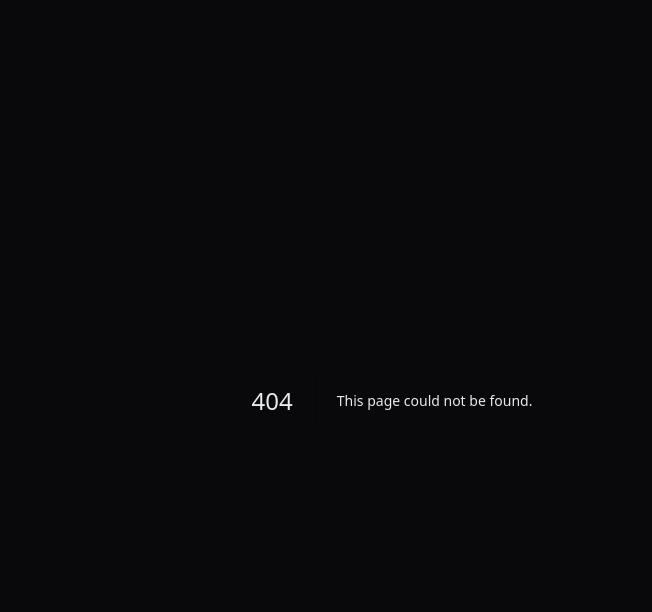
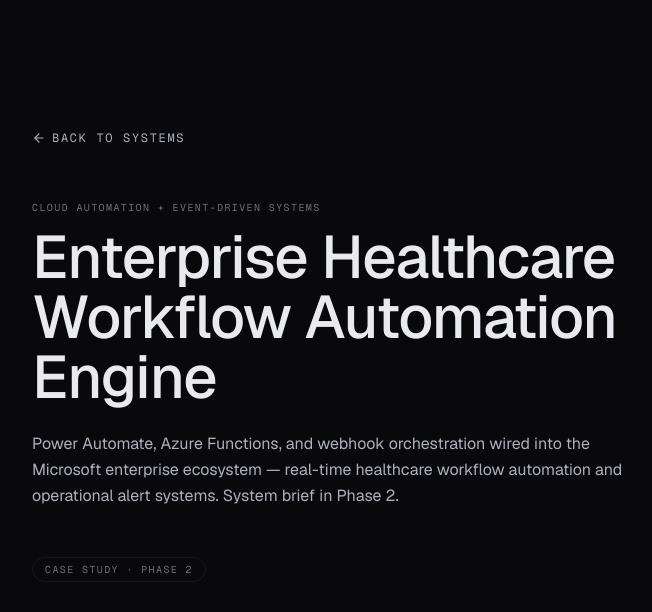
Before and after one commit to lloyd-delacruz/portfolio-website, a Next.js app in the folder frontend/: page /work/healthcare-automation-engine in a window 1280 px wide. Before the commit this address had no page. Shown: the top 612 px of the page, without its empty margins (248-900 px from the left). Built offline with nearby package versions, Linux system fonts and the light colour scheme.

Commit message:
feat(work): add placeholder route for Enterprise Healthcare Workflow Automation Engine

```diff
--- /dev/null
+++ b/frontend/src/app/work/healthcare-automation-engine/page.tsx
@@ -0,0 +1,16 @@
+import { PlaceholderCaseStudy } from '@/components/home/PlaceholderCaseStudy'
+import { ProjectMeta } from '@/components/work/ProjectMeta'
+
+export default function Page() {
+  return (
+    <div className="home2">
+      <PlaceholderCaseStudy
+        register="surface"
+        capability="cloud automation + event-driven systems"
+        title="Enterprise Healthcare Workflow Automation Engine"
+        description="Power Automate, Azure Functions, and webhook orchestration wired into the Microsoft enterprise ecosystem — real-time healthcare workflow automation and operational alert systems. System brief in Phase 2."
+      />
+      <ProjectMeta slug="healthcare-automation-engine" />
+    </div>
+  )
+}
```
